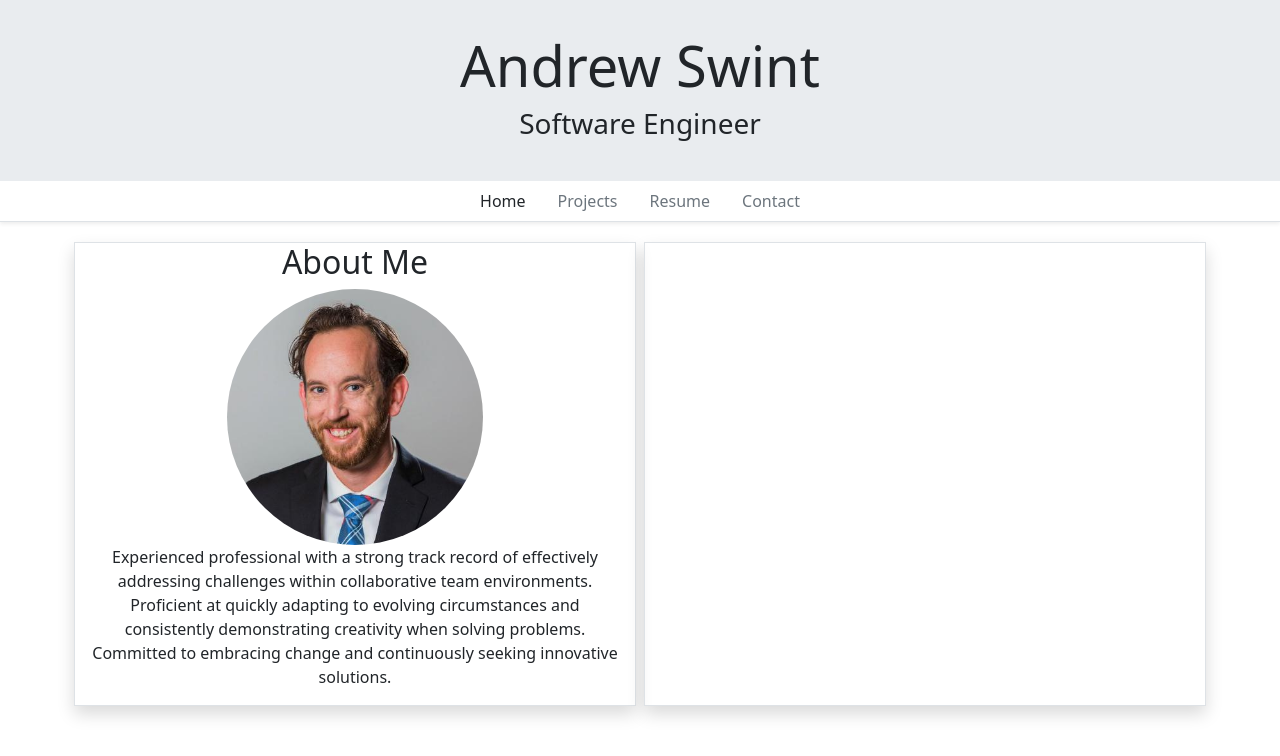
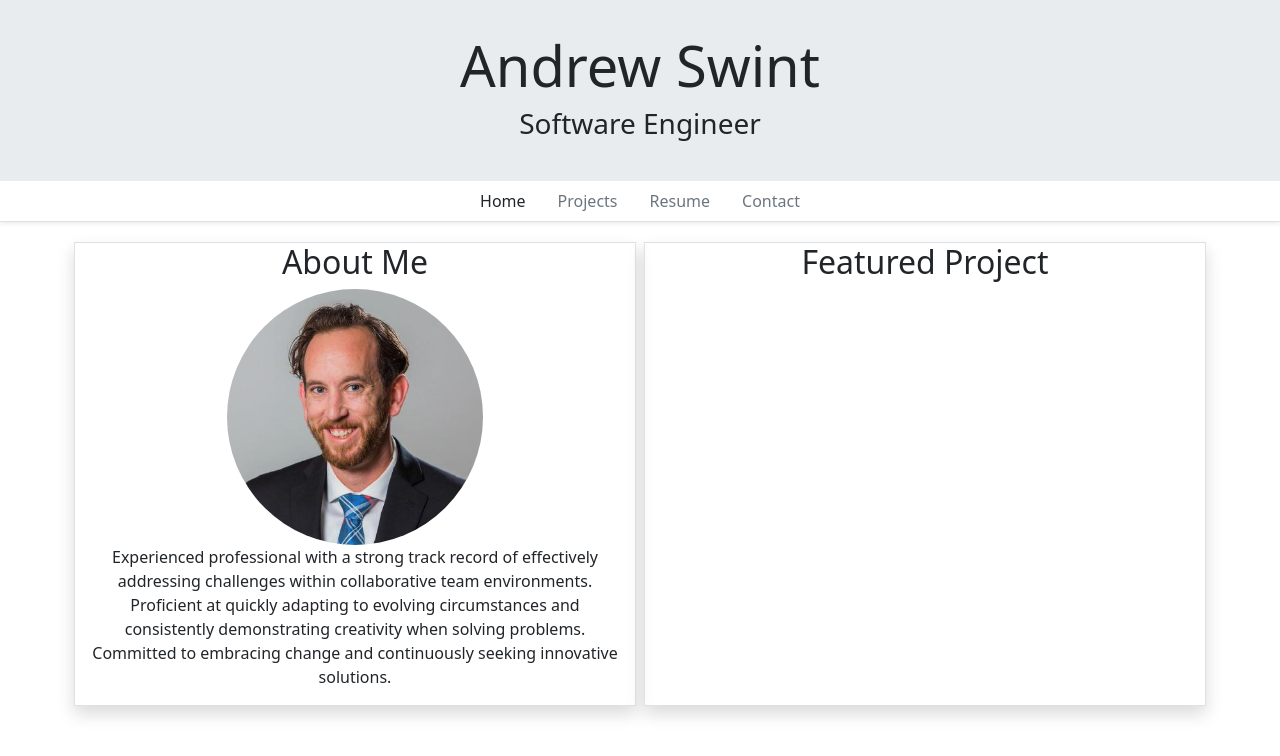
Before and after one commit to andrewswint/portfolioWebsite, an Angular app in the folder AngularPortfolioWebsite/: page /home in a window 1280 px wide. Shown: the top 756 px of the page. Built offline with nearby package versions, Linux system fonts and the light colour scheme.

Commit message:
outline of featured projects

```diff
--- a/AngularPortfolioWebsite/src/app/home/home.component.html
+++ b/AngularPortfolioWebsite/src/app/home/home.component.html
@@ -21,6 +21,10 @@
       </div>
     </div>
     <!-- Featured projects -->
-    <div class="col-lg shadow border m-1"></div>
+    <div class="col-lg shadow border m-1">
+      <div class="text-center">
+        <h2>Featured Project</h2>
+      </div>
+    </div>
   </div>
 </div>
```
